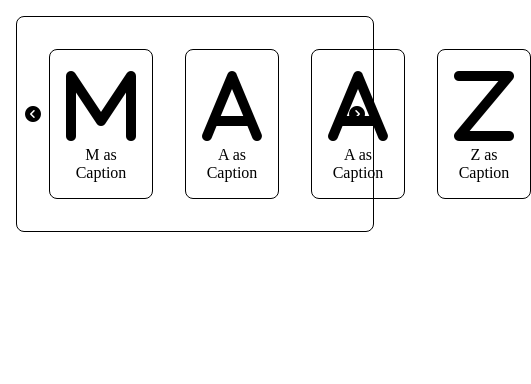
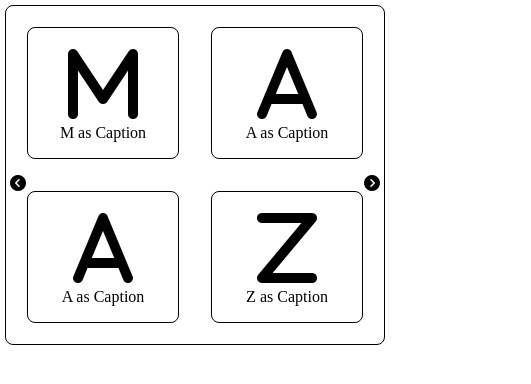
Before and after one commit to cjmaaz/grid_carousel, a plain HTML site: page index.html in a window 390 px wide. Shown: the whole page, 531 px wide, since content can reach past the window. Drawn offline with Linux system fonts and the light colour scheme.

Commit message:
Responsive left/right button

```diff
--- a/script.js
+++ b/script.js
@@ -9,6 +9,31 @@
     }
     flag = true;
   });
+  // console.log(
+  //   'Height:' + document.querySelector('.carouselContainer').offsetHeight
+  // );
+  // let compHeight = getComputedStyle(
+  //   document.querySelector('.carouselContainer')
+  // ).height;
+  // console.log(compHeight);
+  setTimeout(() => {
+    document
+      .querySelector('.leftIcon')
+      .style.setProperty(
+        'top',
+        `${parseInt(
+          document.querySelector('.carouselContainer').offsetHeight / 2
+        )}px`
+      );
+    document
+      .querySelector('.rightIcon')
+      .style.setProperty(
+        'top',
+        `${parseInt(
+          document.querySelector('.carouselContainer').offsetHeight / 2
+        )}px`
+      );
+  }, 100);
 })();
 
 document.querySelector('.leftIcon').addEventListener('click', (e) => {
@@ -52,3 +77,26 @@ document.querySelector('.rightIcon').addEventListener('click', (e) => {
   });
   e.stopPropagation();
 });
+
+window.addEventListener('resize', (e) => {
+  document
+    .querySelector('.leftIcon')
+    .style.setProperty(
+      'top',
+      `${parseInt(
+        document.querySelector('.carouselContainer').offsetHeight / 2
+      )}px`
+    );
+  document
+    .querySelector('.rightIcon')
+    .style.setProperty(
+      'top',
+      `${parseInt(
+        document.querySelector('.carouselContainer').offsetHeight / 2
+      )}px`
+    );
+});
+// document.querySelector('.carouselContainer').addEventListener('resize', () => {
+//   console.log(window.innerHeight);
+//   console.log(window.innerWidth);
+// });
--- a/styles.css
+++ b/styles.css
@@ -21,7 +21,7 @@
   border: 1px solid black;
   border-radius: 0.5em;
   width: max-content;
-  flex: 1 1 auto;
+  flex: 1 1 100px;
   text-align: center;
 }
 .eachPage i {
@@ -29,20 +29,22 @@
 }
 .eachPage {
   display: flex;
+  flex-wrap: wrap;
+  justify-content: center;
 }
 .leftIcon {
   position: absolute;
-  margin-top: 90px;
-  left: 25px;
+  top: 90px;
+  left: 10px;
 }
 .rightIcon {
   position: absolute;
   top: 90px;
-  right: 25px;
+  right: 10px;
 }
 .allPage {
-  margin: 1em;
-  padding: 1em;
+  margin: 5px;
+  padding: 5px;
   border: 1px solid black;
   border-radius: 0.5em;
 }
```
